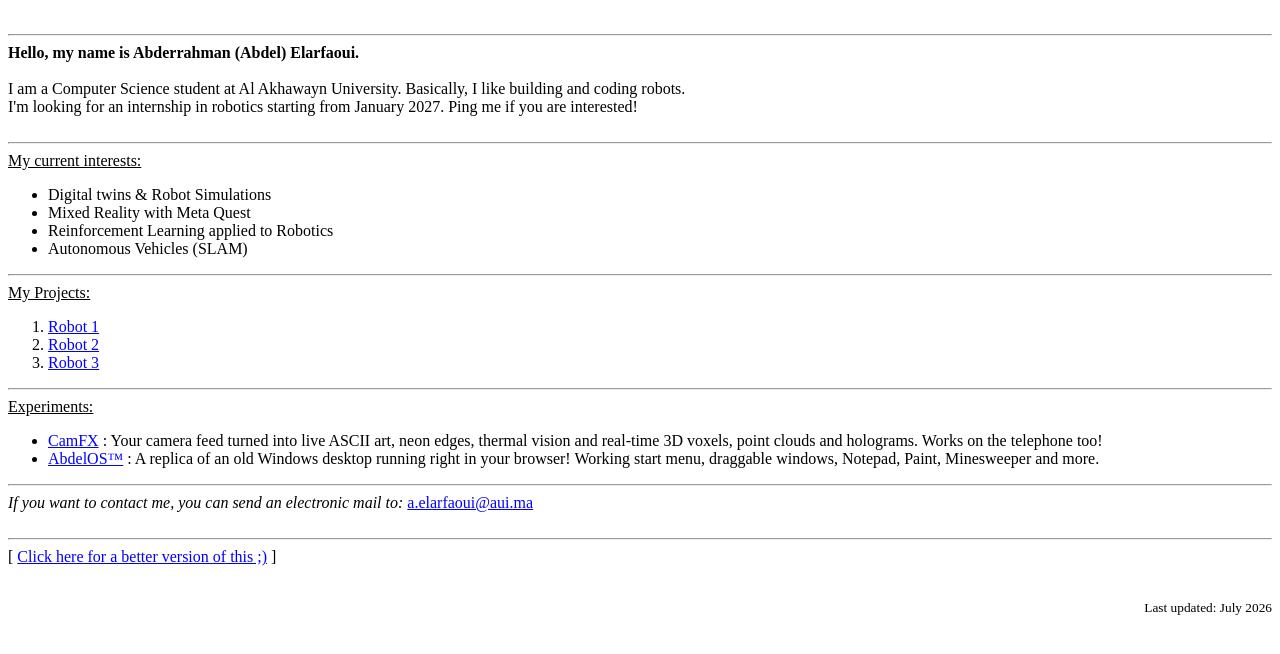
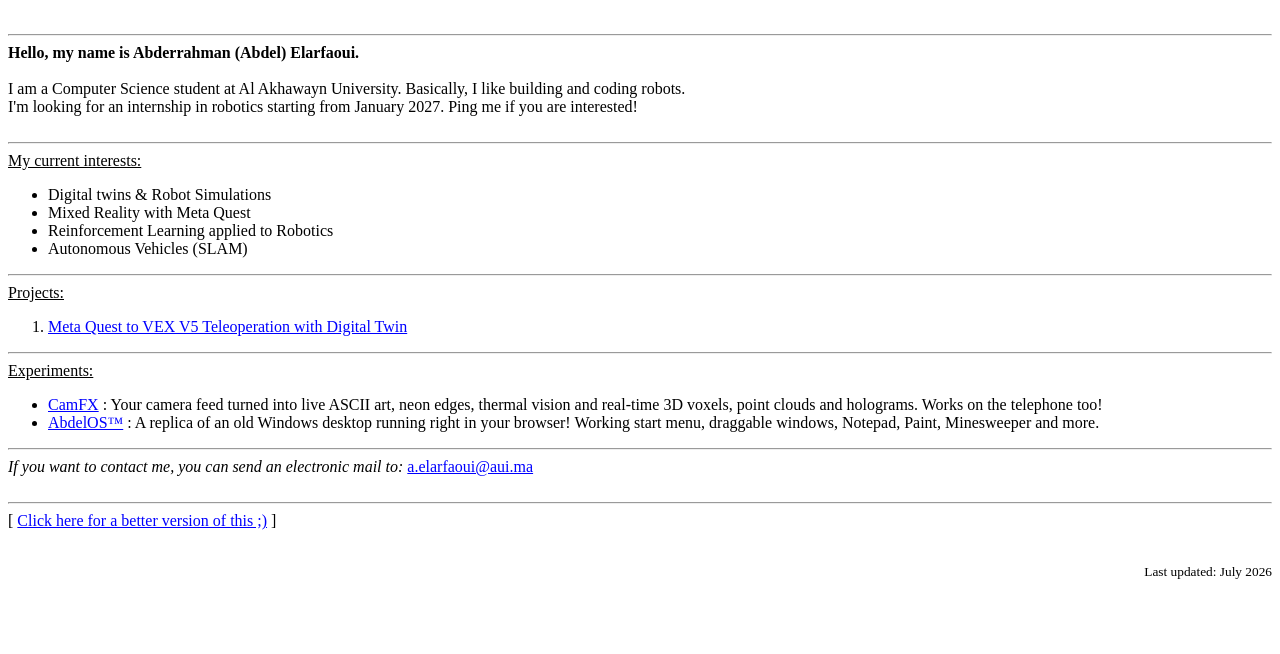
Before and after one commit to armex-code/portfolio-website, a plain HTML site: page index.html in a window 1280 px wide. Drawn offline with Linux system fonts and the light colour scheme.

Commit message:
Change 'My Projects' to 'Projects' and update link
Updated project section to reflect new project link.

```diff
--- a/index.html
+++ b/index.html
@@ -33,11 +33,9 @@
 
     <hr>
 
-    <u>My Projects:</u>
+    <u>Projects:</u>
     <ol>
-        <li><a href="projects/project-one.html">Robot 1</a></li>
-        <li><a href="projects/project-two.html">Robot 2</a></li>
-        <li><a href="projects/project-three.html">Robot 3</a></li>
+        <li><a href="https://github.com/armex-code/quest-v5-teleop">Meta Quest to VEX V5 Teleoperation with Digital Twin</a></li>
     </ol>
 
     <hr>
```
